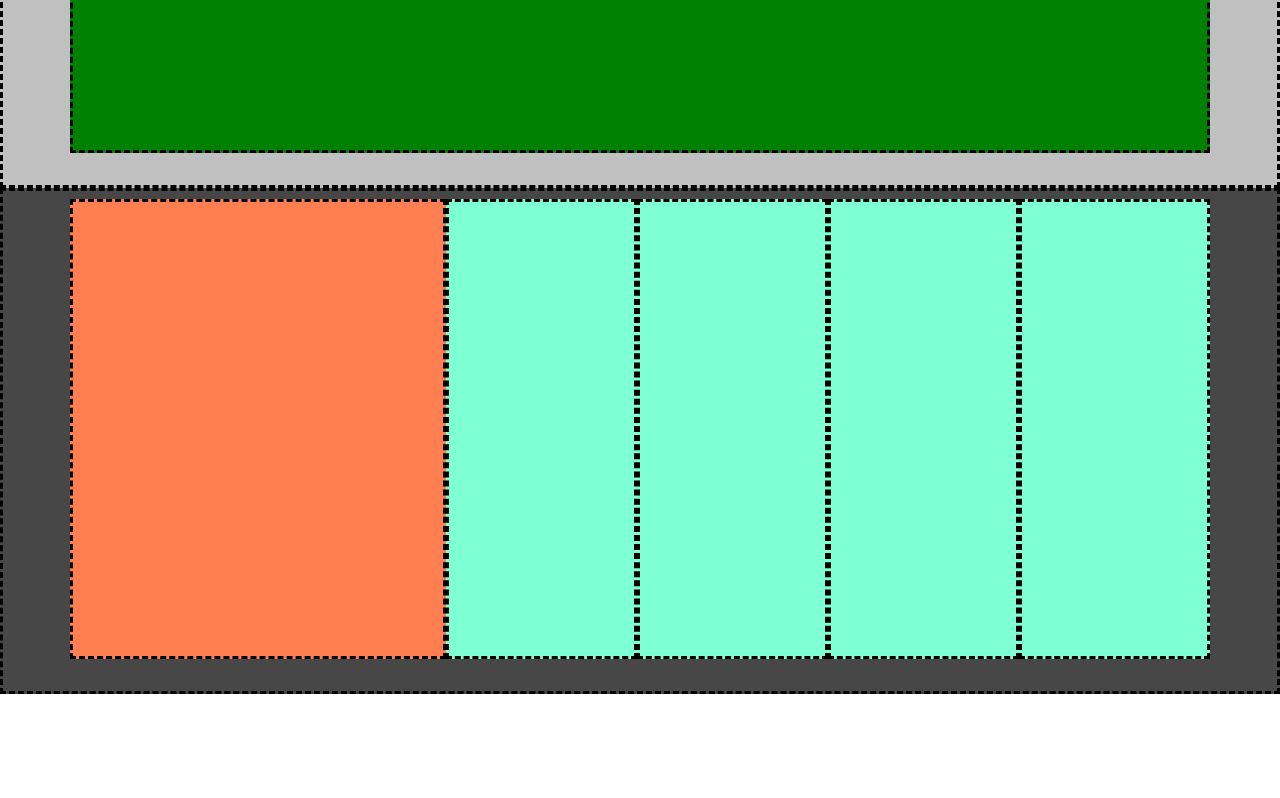
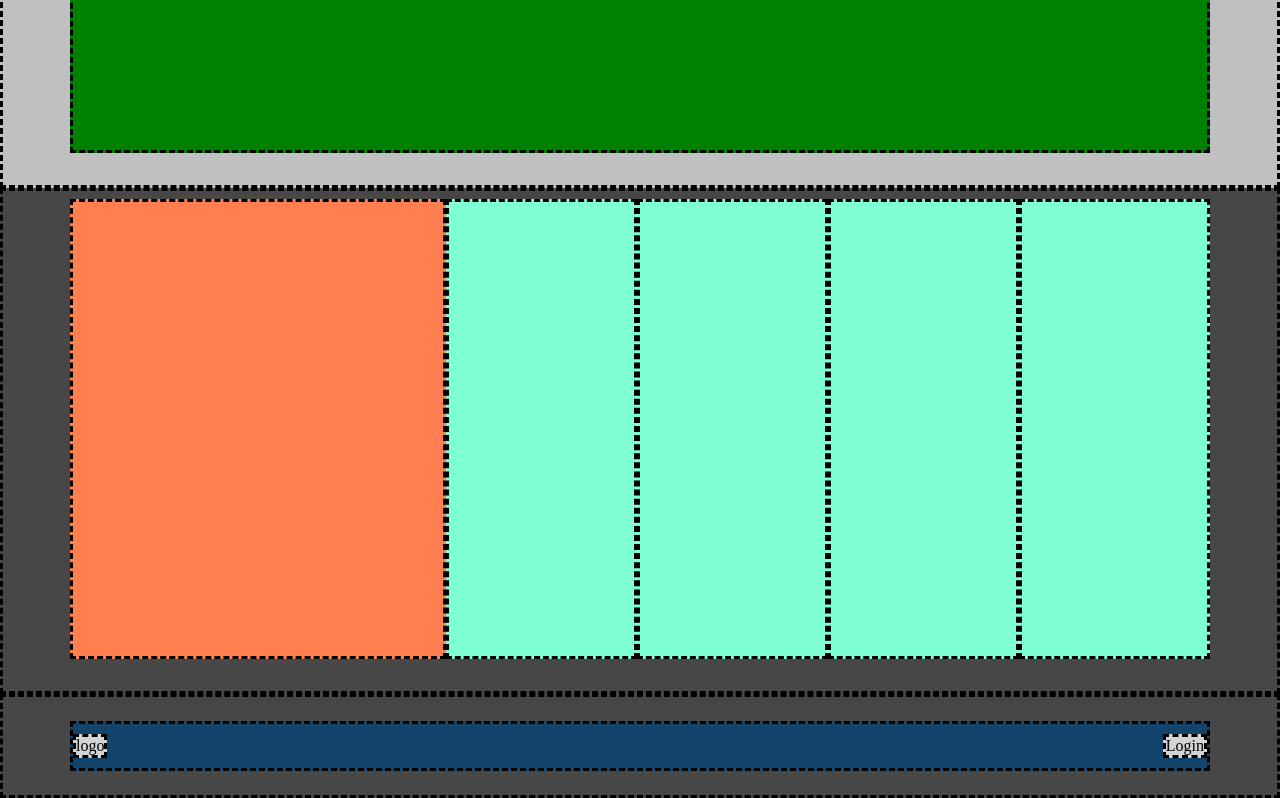
Before and after one commit to fabiodelli/htmlcss-struttura-discord, a plain HTML site: page index.html in a window 1280 px wide. Shown: the part 2566-3364 px from the top of the page. Before the commit the page ends 3260 px from the top, so only its background shows below. Drawn offline with Linux system fonts and the light colour scheme.

Commit message:
add footer

```diff
--- a/assets/css/style.css
+++ b/assets/css/style.css
@@ -141,6 +141,22 @@
     flex-grow: 1;
 }
 
+.footer {
+    display: flex;
+    justify-content: center;
+    padding: 1.5rem;
+}
+
+.footer-box {
+    display: flex;
+    width: 1140px;
+    justify-content: space-between;
+    height: 50px;
+    align-items: center;
+}
+
+
+
 
 
 /* Debug---------------------------------------------- */
@@ -224,3 +240,18 @@
     background-color:aquamarine;
     border: dashed black;
 }
+
+.debug-footer {
+    background:  rgb(71, 71, 71);
+    border: dashed black;
+}
+
+.debug-footer-box {
+    background: rgb(19, 68, 107);
+    border: dashed black;
+}
+
+.debug-footer-item {
+    background-color: lightgray ;
+    border: dashed black;
+}
--- a/index.html
+++ b/index.html
@@ -94,6 +94,17 @@
 
             </section>
 
+            <div class="debug-footer footer">
+
+                <nav class="debug-footer-box footer-box">
+
+                    <nav class="debug-footer-item">logo</nav>
+                    <nav class="debug-footer-item">Login</nav>
+
+                </nav>
+
+            </div>
+
         </footer>
 
 
```
